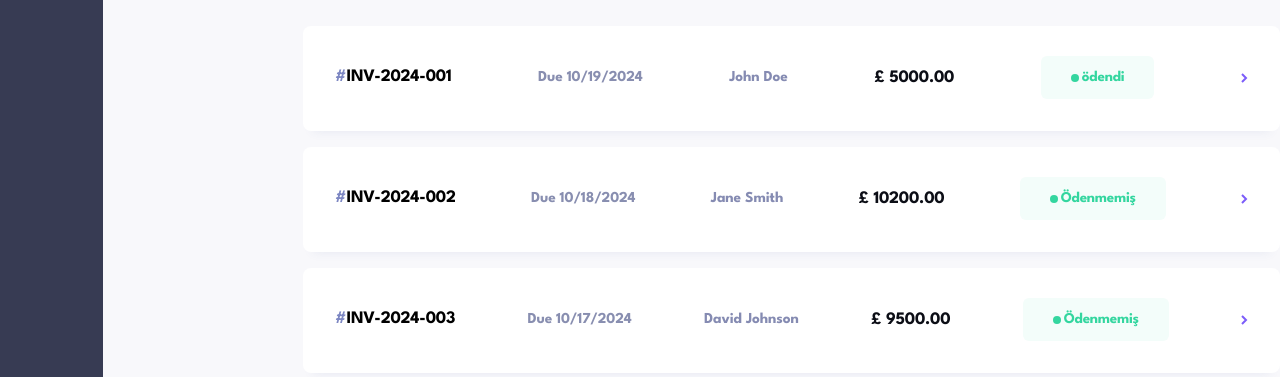
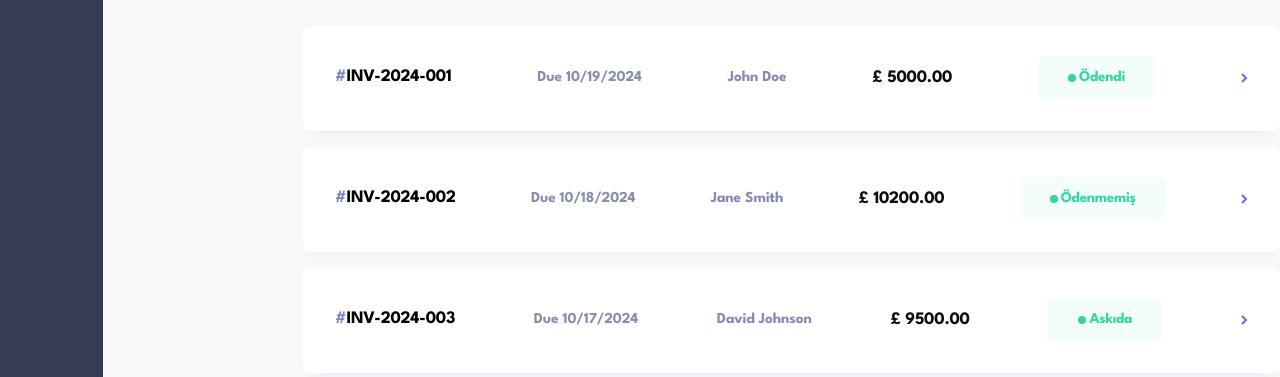
Before and after one commit to dogasvs/invoice-app, a Next.js app: page / in a window 1280 px wide. Shown: the part 167-544 px from the top of the page. Built offline with nearby package versions, Linux system fonts and the light colour scheme.

Commit message:
invoices-list de invoices-status kısmını 3 durumda kontrol ettirdim.

```diff
--- a/app/(invoices-list)/page.jsx
+++ b/app/(invoices-list)/page.jsx
@@ -44,8 +44,12 @@ export default async function InvoicesList() {
               </div>
               <div className="invoices-status">
                 <h3>
-                  <span className="doc"></span>{" "}
-                  {invoice.status === 1 ? "ödendi" : "Ödenmemiş"}
+                  <span className="doc"></span>
+                  {invoice.status === 0
+                    ? "Askıda"
+                    : invoice.status === 1
+                    ? "Ödendi"
+                    : "Ödenmemiş"}
                 </h3>
               </div>
               <div className="invoices-detail">
```
